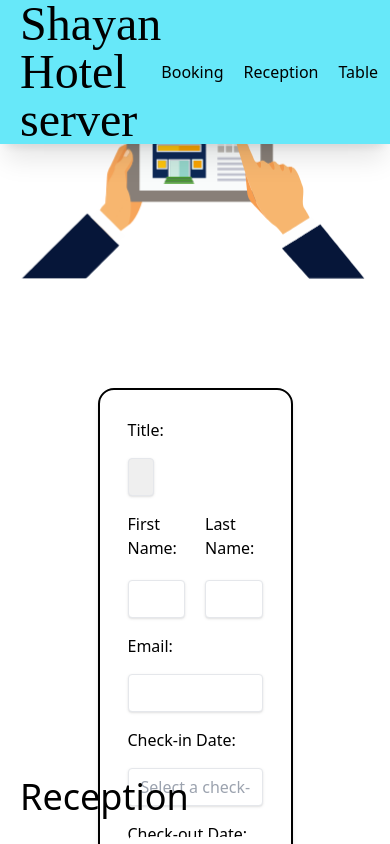
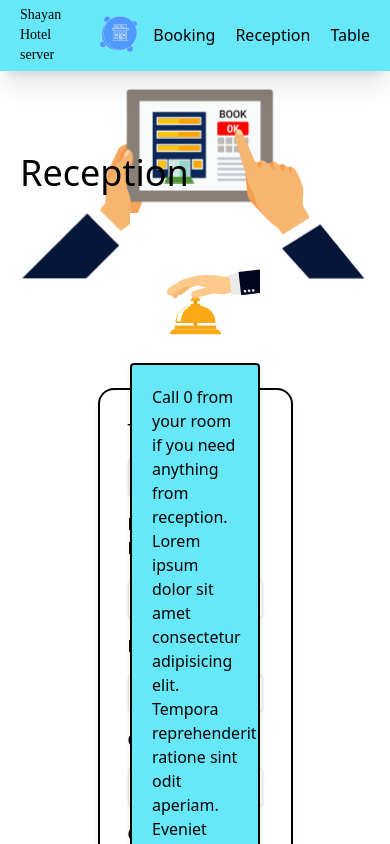
Before and after one commit to ShayanMahnam/hotel-server, a Next.js app: page / in a window 390 px wide. Shown: the top 844 px of the page. Built offline with nearby package versions, Linux system fonts and the light colour scheme; no server answers.

Commit message:
bugs fixed

```diff
--- a/src/pages/components/Header.tsx
+++ b/src/pages/components/Header.tsx
@@ -18,7 +18,7 @@ function Header() {
 
   return (
     <header className="fixed w-full flex justify-between items-center px-5 shadow-xl z-10 bg-cyan-300">
-      <p className="text-5xl">Shayan Hotel server</p>
+      <p className="md:text-5xl text-sm">Shayan Hotel server</p>
       <div ref={container} className="w-32 justify-self-center"></div>
       <ul className="flex gap-5">
         <li>
--- a/src/pages/components/Reception.tsx
+++ b/src/pages/components/Reception.tsx
@@ -33,6 +33,8 @@ useEffect(() => {
           ratione sint odit aperiam. Eveniet voluptate exercitationem voluptatem
           dolores corporis sit quo unde eius esse similique. Eum commodi vel
           impedit?
+          Lorem ipsum dolor sit, amet consectetur adipisicing elit. Consectetur ea laborum quo dolor soluta numquam obcaecati, nesciunt esse vero explicabo, omnis possimus alias eaque, iste quisquam adipisci ducimus minus sequi!
+          Lorem ipsum dolor sit amet consectetur adipisicing elit. Porro laudantium eveniet magnam! Repudiandae deserunt quam, ducimus impedit odio tenetur suscipit quo totam beatae eum natus nemo cumque expedita vero! Ducimus!
         </p>
         <div className="w-4/12" ref={container}></div>
       </div>
--- a/src/pages/components/Table.tsx
+++ b/src/pages/components/Table.tsx
@@ -58,7 +58,7 @@ fetch("https://shayanmahnam-hotel-server.glitch.me/bookings")
         Table
       </h1>
 
-      <div className="flex flex-col items-center gap-5">
+      <div className="flex flex-col items-center gap-10">
         <form
           className="w-full flex gap-5 justify-center"
           onSubmit={handleSearch}
@@ -90,7 +90,7 @@ fetch("https://shayanmahnam-hotel-server.glitch.me/bookings")
             setSearchTerm("");
           }}
         >
-          Refresh
+          Refresh Table
         </button>
       </div>
 
@@ -141,7 +141,7 @@ fetch("https://shayanmahnam-hotel-server.glitch.me/bookings")
         </div>
       ) : (
         <div className="p-10 flex justify-center">
-          <table className="table-auto">
+          <table className="table-auto md:w-full">
             <thead>
               <tr>
                 <th className="px-4 py-2">ID</th>
--- a/src/pages/index.tsx
+++ b/src/pages/index.tsx
@@ -12,10 +12,10 @@ export default function Home() {
   return (
     <>
       <Head>
-        <title>Create Next App</title>
+        <title>Shayan Hotel Server</title>
         <meta name="description" content="Generated by create next app" />
         <meta name="viewport" content="width=device-width, initial-scale=1" />
-        <link rel="icon" href="/favicon.ico" />
+        <link rel="icon" href="/hotellogo.png" />
       </Head>
       <main>
         <Header />
```
Also changed, not shown: public/hotellogo.png (added).
